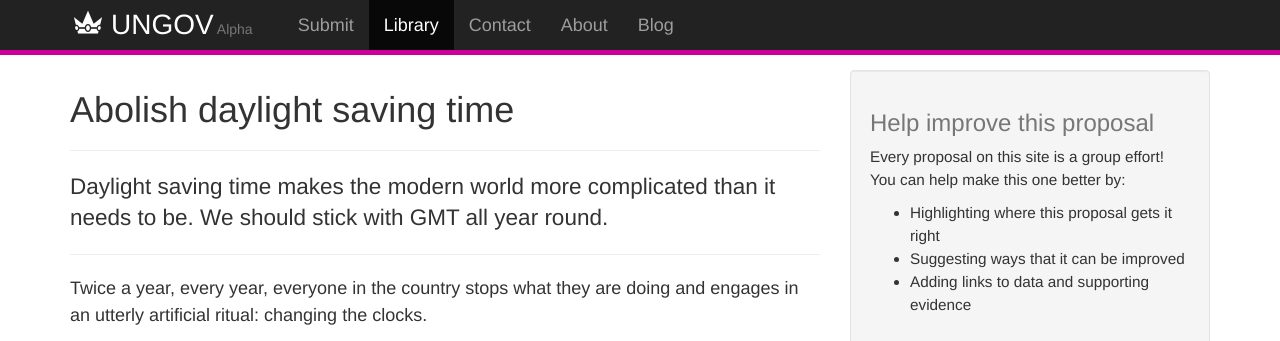
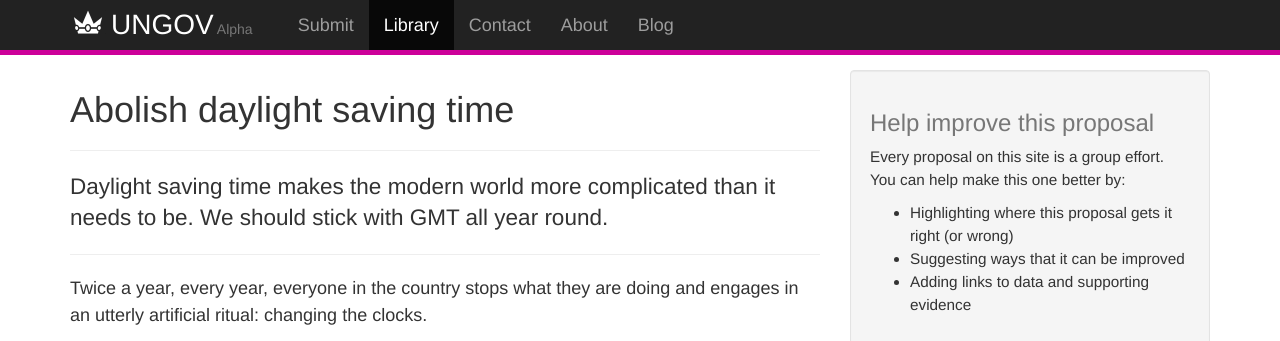
Before and after one commit to ungov/ungov.github.io, a Jekyll site: the page built from library/abolish-daylight-saving-time.md, in a window 1280 px wide and 1072 px high. Shown: the top 341 px of the window. Built offline with Jekyll 4.4.1, drawn with Linux system fonts in a browser that asks for light colours; nearby versions of some CDN libraries; comment, search, counter and statistics services are not loaded.

Commit message:
Update library template

```diff
--- a/_layouts/library.html
+++ b/_layouts/library.html
@@ -18,9 +18,9 @@ layout: default
     <div class="well small">
 
       <h3 class="text-muted">Help improve this proposal</h3>
-      <p>Every proposal on this site is a group effort! You can help make this one better by:</p>
+      <p>Every proposal on this site is a group effort. You can help make this one better by:</p>
       <ul>
-        <li>Highlighting where this proposal gets it right</li>
+        <li>Highlighting where this proposal gets it right (or wrong)</li>
         <li>Suggesting ways that it can be improved</li>
         <li>Adding links to data and supporting evidence</li>
       </ul>
--- a/index.html
+++ b/index.html
@@ -31,7 +31,7 @@ layout: front
     <div class="col-md-4 col-front text-center">
       <h1><i class="fa fa-check-square-o text-muted"></i></h1>
       <h3>Validation</h3>
-      <p>Anonymous proposals enter our library for the community to review. Anyone can post a comment or edit a proposal to make it better.</p>
+      <p>Anonymous proposals enter our library for the community to review. Anyone can comment or edit a proposal to make it better.</p>
       <p><a href="/library/" class="btn btn-primary btn-lg btn-front">Review existing ideas</a></p>
     </div>
     <div class="col-md-4 col-front text-center">
```
